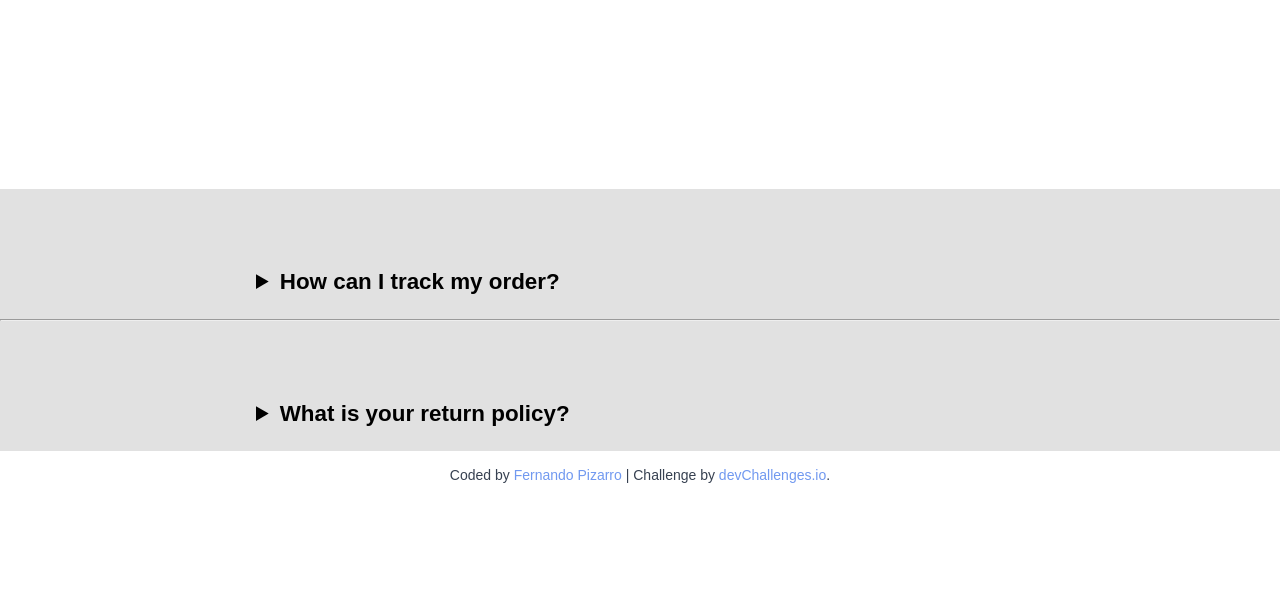
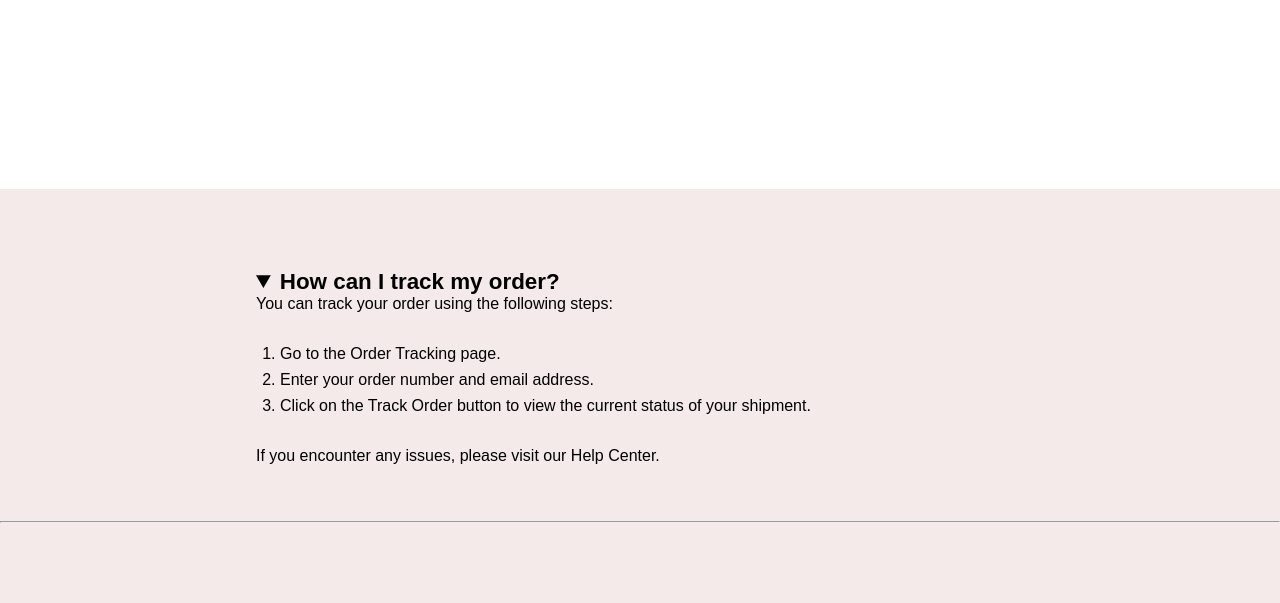
Before and after one commit to fernandopizarrodw/devchallenges-faq, a plain HTML site: page index.html in a window 1280 px wide. Shown: the part 197-800 px from the top of the page. Drawn offline with Linux system fonts and the light colour scheme.

Commit message:
fix: improve accessibility, SEO and performance

```diff
--- a/index.html
+++ b/index.html
@@ -4,11 +4,13 @@
 <head>
   <meta charset="UTF-8" />
   <meta name="viewport" content="width=device-width, initial-scale=1.0" />
+  <meta name="description" content="Simple responsive FAQ page challenge from DevChallenges.io built with HTML and CSS.">
+
 
   <link rel="icon" href="resources/favicon.ico" type="image/x-icon" sizes="96x96" />
 
   <title>Simple FAQ | devChallenges.io</title>
-  <link rel="stylesheet" href="styles.css">
+  <link rel="stylesheet" href="styles.min.css">
 
 </head>
 
@@ -22,7 +24,7 @@
       <h2 class="faq__subtitle">Browse through the most frequently asked questions</h2>
     </div>
 
-    <details class="faq__item">
+    <details class="faq__item" open>
       <summary class="faq__question">
         How can I track my order?
       </summary>
@@ -44,7 +46,7 @@
       </div>
     </details>
     <hr>
-    <details class="faq__item">
+    <details class="faq__item" open>
 
       <summary class="faq__question">
         What is your return policy?
--- a/styles.css
+++ b/styles.css
@@ -53,7 +53,7 @@ body {
   left: 0;
   height: 100%;
   width: 100vw;
-  background-color: rgb(225, 225, 225);
+  background-color: rgb(244, 234, 234);
   z-index: -1;
 }
 
@@ -80,7 +80,7 @@ li{
 }
 a{
     text-decoration: none;
-    color: #7199f0;
+    color: #000000;
 }
 
 
```
Also changed, not shown: styles.min.css (added).
